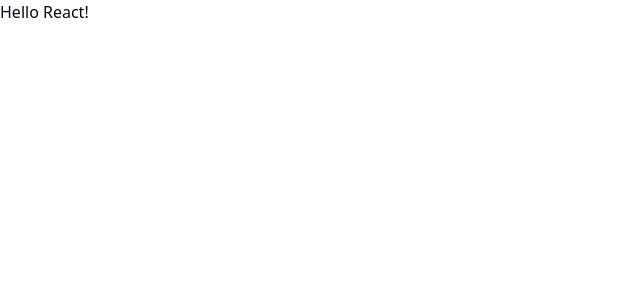
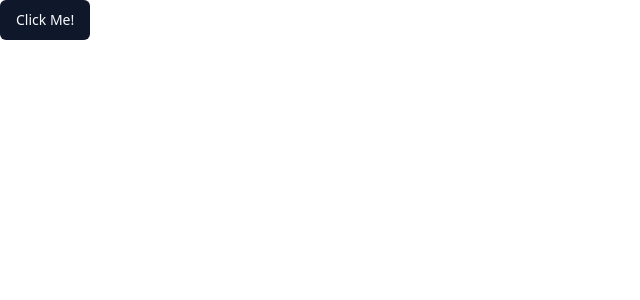
Before and after one commit to Kathy-kay/Chat-App, a React (Vite) app in the folder client/: page / in a window 1280 px wide. Shown: the top 300 px of the page, without its empty margins (0-640 px from the left). Built offline with nearby package versions, Linux system fonts and the light colour scheme.

Commit message:
Install and test shadcn component

```diff
--- a/client/package.json
+++ b/client/package.json
@@ -10,6 +10,7 @@
     "preview": "vite preview"
   },
   "dependencies": {
+    "@radix-ui/react-slot": "^1.1.0",
     "class-variance-authority": "^0.7.0",
     "clsx": "^2.1.1",
     "lucide-react": "^0.410.0",
--- a/client/src/App.jsx
+++ b/client/src/App.jsx
@@ -1,9 +1,10 @@
+import { Button } from "@/components/ui/button"
 
 
 function App() {
 
   return (
-   <><h1>Hello React!</h1></>
+   <Button>Click Me!</Button>
   )
 }
 
--- /dev/null
+++ b/client/src/components/ui/button.jsx
@@ -0,0 +1,47 @@
+import * as React from "react"
+import { Slot } from "@radix-ui/react-slot"
+import { cva } from "class-variance-authority";
+
+import { cn } from "@/lib/utils"
+
+const buttonVariants = cva(
+  "inline-flex items-center justify-center whitespace-nowrap rounded-md text-sm font-medium ring-offset-background transition-colors focus-visible:outline-none focus-visible:ring-2 focus-visible:ring-ring focus-visible:ring-offset-2 disabled:pointer-events-none disabled:opacity-50",
+  {
+    variants: {
+      variant: {
+        default: "bg-primary text-primary-foreground hover:bg-primary/90",
+        destructive:
+          "bg-destructive text-destructive-foreground hover:bg-destructive/90",
+        outline:
+          "border border-input bg-background hover:bg-accent hover:text-accent-foreground",
+        secondary:
+          "bg-secondary text-secondary-foreground hover:bg-secondary/80",
+        ghost: "hover:bg-accent hover:text-accent-foreground",
+        link: "text-primary underline-offset-4 hover:underline",
+      },
+      size: {
+        default: "h-10 px-4 py-2",
+        sm: "h-9 rounded-md px-3",
+        lg: "h-11 rounded-md px-8",
+        icon: "h-10 w-10",
+      },
+    },
+    defaultVariants: {
+      variant: "default",
+      size: "default",
+    },
+  }
+)
+
+const Button = React.forwardRef(({ className, variant, size, asChild = false, ...props }, ref) => {
+  const Comp = asChild ? Slot : "button"
+  return (
+    (<Comp
+      className={cn(buttonVariants({ variant, size, className }))}
+      ref={ref}
+      {...props} />)
+  );
+})
+Button.displayName = "Button"
+
+export { Button, buttonVariants }
```
Also changed, not shown: 1 other file (tests, documents, lock files or other folders).
